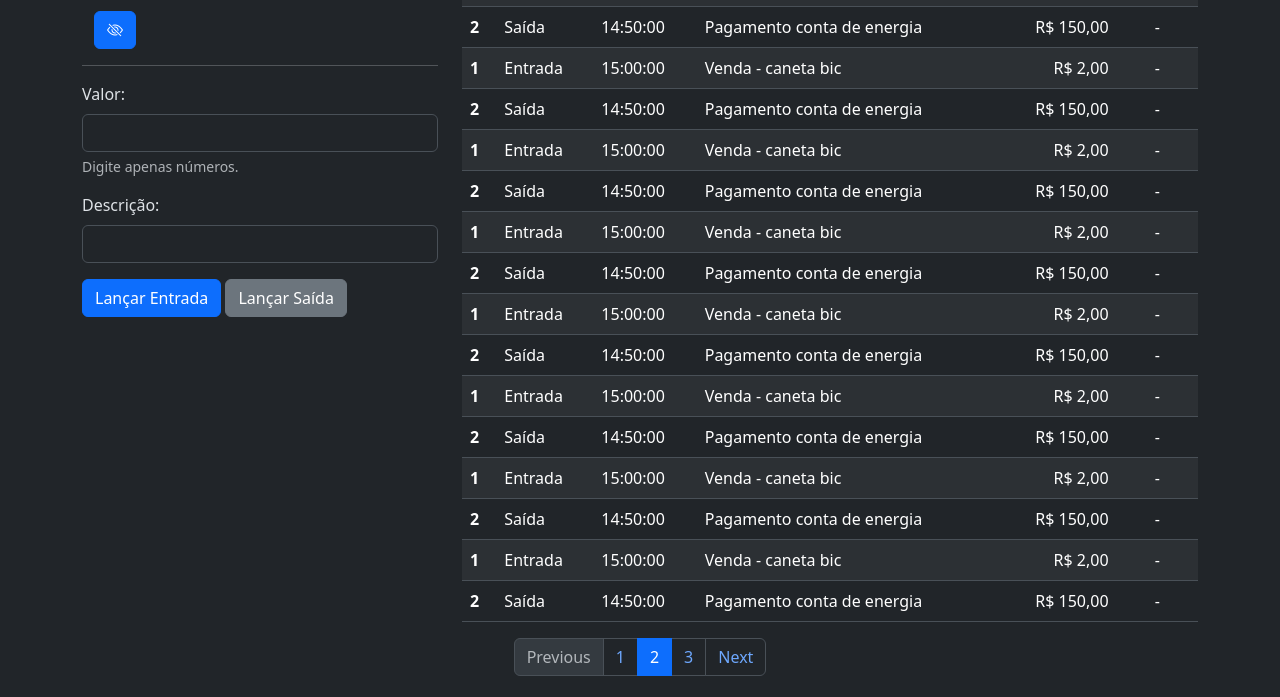
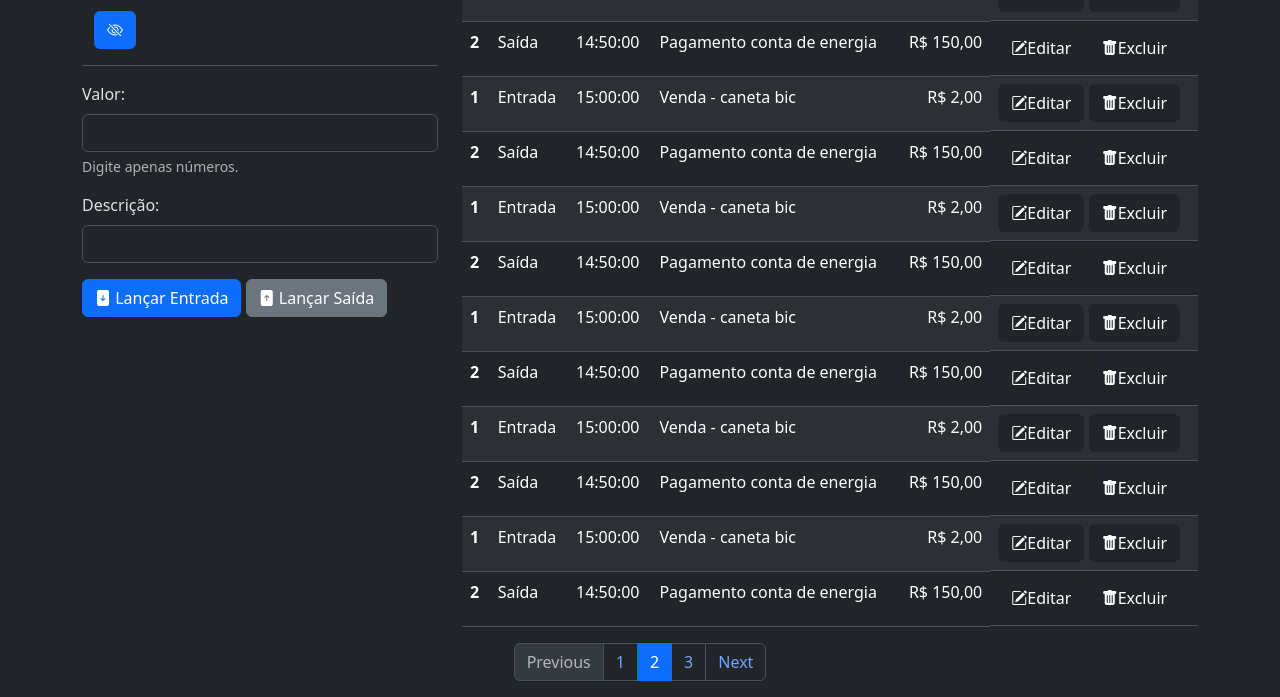
Before and after one commit to pedrosimoess/CASHFLOW, a plain HTML site: page index.html in a window 1280 px wide. Shown: the part 254-951 px from the top of the page. Drawn offline with nearby package versions, Linux system fonts and the light colour scheme.

Commit message:
todas as alterações já feitas

```diff
--- a/index.html
+++ b/index.html
@@ -113,10 +113,10 @@
               <label for="txtDescricao" class="form-label">Descrição:</label>
               <input type="text" class="form-control" id="txtDescricao" />
             </div>
-            <button type="submit" class="btn btn-primary">
+            <button type="submit" class="btn btn-primary bi bi-file-arrow-down-fill">
               Lançar Entrada
             </button>
-            <button type="submit" class="btn btn-secondary">
+            <button type="submit" class="btn btn-secondary bi bi-file-arrow-up-fill">
               Lançar Saída
             </button>
           </form>
@@ -142,7 +142,9 @@
                 <td>15:00:00</td>
                 <td>Venda - caneta bic</td>
                 <td class="text-end">R$ 2,00</td>
-                <td class="text-center">-</td>
+                <td class="d-grid gap-2 d-md-block">
+                  <button class="btn btn-dark bi bi-pencil-square" type="button">Editar</button>
+                  <button class="btn btn-dark bi bi-trash-fill" type="button">Excluir</button></td>
               </tr>
               <tr>
                 <th scope="row">2</th>
@@ -150,7 +152,9 @@
                 <td>14:50:00</td>
                 <td>Pagamento conta de energia</td>
                 <td class="text-end">R$ 150,00</td>
-                <td class="text-center">-</td>
+                <td class="d-grid gap-2 d-md-block">
+                  <button class="btn btn-dark bi bi-pencil-square" type="button">Editar</button>
+                  <button class="btn btn-dark bi bi-trash-fill" type="button">Excluir</button></td>
               </tr>
               <tr>
                 <th scope="row">1</th>
@@ -158,7 +162,9 @@
                 <td>15:00:00</td>
                 <td>Venda - caneta bic</td>
                 <td class="text-end">R$ 2,00</td>
-                <td class="text-center">-</td>
+                <td class="d-grid gap-2 d-md-block">
+                  <button class="btn btn-dark bi bi-pencil-square" type="button">Editar</button>
+                  <button class="btn btn-dark bi bi-trash-fill" type="button">Excluir</button></td>
               </tr>
               <tr>
                 <th scope="row">2</th>
@@ -166,7 +172,9 @@
                 <td>14:50:00</td>
                 <td>Pagamento conta de energia</td>
                 <td class="text-end">R$ 150,00</td>
-                <td class="text-center">-</td>
+                <td class="d-grid gap-2 d-md-block">
+                  <button class="btn btn-dark bi bi-pencil-square" type="button">Editar</button>
+                  <button class="btn btn-dark bi bi-trash-fill" type="button">Excluir</button></td>
               </tr>
               <tr>
                 <th scope="row">1</th>
@@ -174,7 +182,9 @@
                 <td>15:00:00</td>
                 <td>Venda - caneta bic</td>
                 <td class="text-end">R$ 2,00</td>
-                <td class="text-center">-</td>
+                <td class="d-grid gap-2 d-md-block">
+                  <button class="btn btn-dark bi bi-pencil-square" type="button">Editar</button>
+                  <button class="btn btn-dark bi bi-trash-fill" type="button">Excluir</button></td>
               </tr>
               <tr>
                 <th scope="row">2</th>
@@ -182,7 +192,9 @@
                 <td>14:50:00</td>
                 <td>Pagamento conta de energia</td>
                 <td class="text-end">R$ 150,00</td>
-                <td class="text-center">-</td>
+                <td class="d-grid gap-2 d-md-block">
+                  <button class="btn btn-dark bi bi-pencil-square" type="button">Editar</button>
+                  <button class="btn btn-dark bi bi-trash-fill" type="button">Excluir</button></td>
               </tr>
               <tr>
                 <th scope="row">1</th>
@@ -190,7 +202,9 @@
                 <td>15:00:00</td>
                 <td>Venda - caneta bic</td>
                 <td class="text-end">R$ 2,00</td>
-                <td class="text-center">-</td>
+                <td class="d-grid gap-2 d-md-block">
+                  <button class="btn btn-dark bi bi-pencil-square" type="button">Editar</button>
+                  <button class="btn btn-dark bi bi-trash-fill" type="button">Excluir</button></td>
               </tr>
               <tr>
                 <th scope="row">2</th>
@@ -198,7 +212,9 @@
                 <td>14:50:00</td>
                 <td>Pagamento conta de energia</td>
                 <td class="text-end">R$ 150,00</td>
-                <td class="text-center">-</td>
+                <td class="d-grid gap-2 d-md-block">
+                  <button class="btn btn-dark bi bi-pencil-square" type="button">Editar</button>
+                  <button class="btn btn-dark bi bi-trash-fill" type="button">Excluir</button></td>
               </tr>
               <tr>
                 <th scope="row">1</th>
@@ -206,7 +222,9 @@
                 <td>15:00:00</td>
                 <td>Venda - caneta bic</td>
                 <td class="text-end">R$ 2,00</td>
-                <td class="text-center">-</td>
+                <td class="d-grid gap-2 d-md-block">
+                  <button class="btn btn-dark bi bi-pencil-square" type="button">Editar</button>
+                  <button class="btn btn-dark bi bi-trash-fill" type="button">Excluir</button></td>
               </tr>
               <tr>
                 <th scope="row">2</th>
@@ -214,7 +232,9 @@
                 <td>14:50:00</td>
                 <td>Pagamento conta de energia</td>
                 <td class="text-end">R$ 150,00</td>
-                <td class="text-center">-</td>
+                <td class="d-grid gap-2 d-md-block">
+                  <button class="btn btn-dark bi bi-pencil-square" type="button">Editar</button>
+                  <button class="btn btn-dark bi bi-trash-fill" type="button">Excluir</button></td>
               </tr>
               <tr>
                 <th scope="row">1</th>
@@ -222,7 +242,9 @@
                 <td>15:00:00</td>
                 <td>Venda - caneta bic</td>
                 <td class="text-end">R$ 2,00</td>
-                <td class="text-center">-</td>
+                <td class="d-grid gap-2 d-md-block">
+                  <button class="btn btn-dark bi bi-pencil-square" type="button">Editar</button>
+                  <button class="btn btn-dark bi bi-trash-fill" type="button">Excluir</button></td>
               </tr>
               <tr>
                 <th scope="row">2</th>
@@ -230,39 +252,9 @@
                 <td>14:50:00</td>
                 <td>Pagamento conta de energia</td>
                 <td class="text-end">R$ 150,00</td>
-                <td class="text-center">-</td>
-              </tr>
-              <tr>
-                <th scope="row">1</th>
-                <td>Entrada</td>
-                <td>15:00:00</td>
-                <td>Venda - caneta bic</td>
-                <td class="text-end">R$ 2,00</td>
-                <td class="text-center">-</td>
-              </tr>
-              <tr>
-                <th scope="row">2</th>
-                <td>Saída</td>
-                <td>14:50:00</td>
-                <td>Pagamento conta de energia</td>
-                <td class="text-end">R$ 150,00</td>
-                <td class="text-center">-</td>
-              </tr>
-              <tr>
-                <th scope="row">1</th>
-                <td>Entrada</td>
-                <td>15:00:00</td>
-                <td>Venda - caneta bic</td>
-                <td class="text-end">R$ 2,00</td>
-                <td class="text-center">-</td>
-              </tr>
-              <tr>
-                <th scope="row">2</th>
-                <td>Saída</td>
-                <td>14:50:00</td>
-                <td>Pagamento conta de energia</td>
-                <td class="text-end">R$ 150,00</td>
-                <td class="text-center">-</td>
+                <td class="d-grid gap-2 d-md-block">
+                  <button class="btn btn-dark bi bi-pencil-square" type="button">Editar</button>
+                  <button class="btn btn-dark bi bi-trash-fill" type="button">Excluir</button></td>
               </tr>
             </tbody>
           </table>
@@ -311,4 +303,4 @@
     ></script>
   </body>
   <!-- FIM BODY -->
-</html>
+  </html>
```
